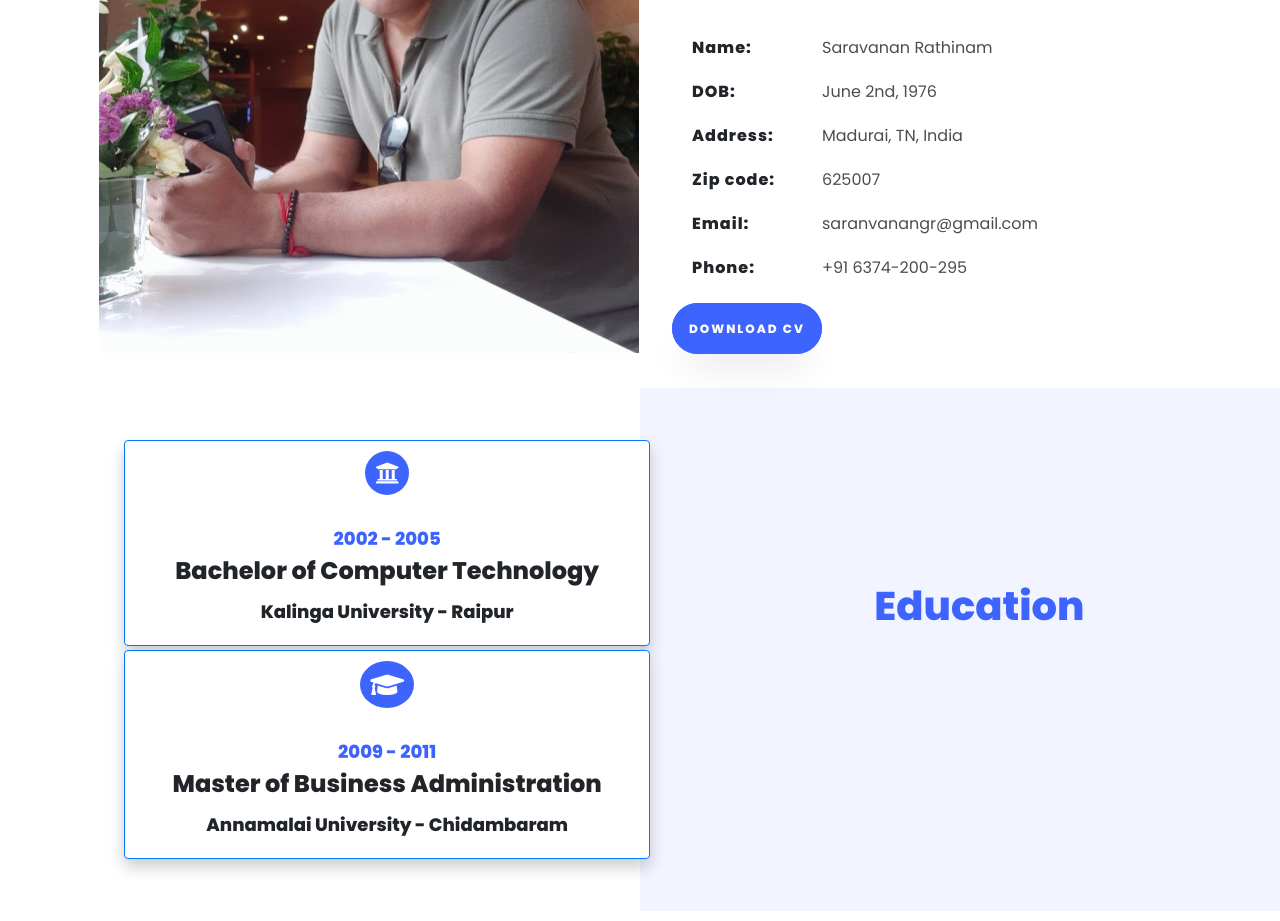
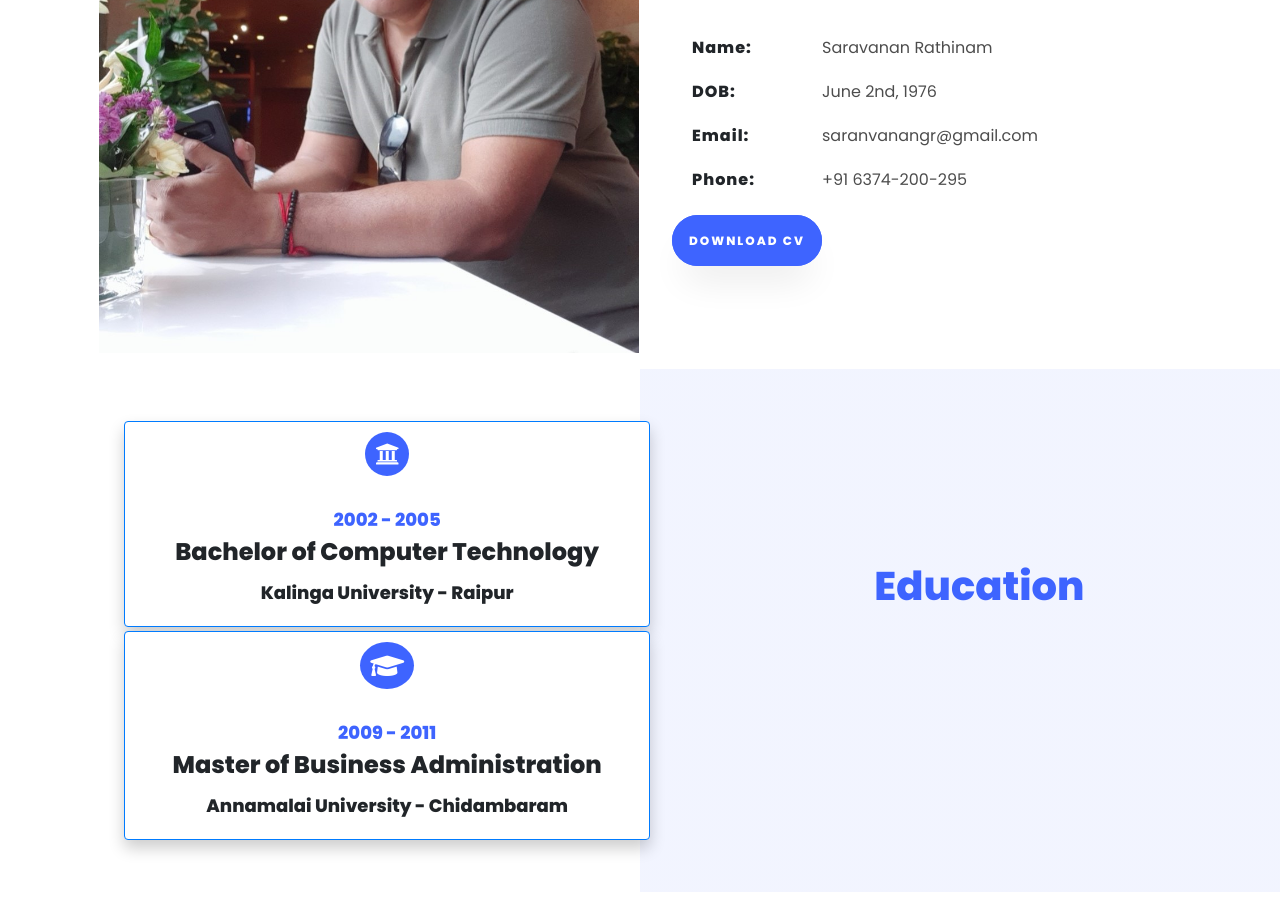
Before and after one commit to theprag0/portfolio-web_react, a React (Create React App) app: page / in a window 1280 px wide. Shown: the part 1080-2001 px from the top of the page. Built offline with nearby package versions, Linux system fonts and the light colour scheme.

Commit message:
refactor App

```diff
--- a/public/index.html
+++ b/public/index.html
@@ -32,7 +32,7 @@
     <link rel="stylesheet" href="https://use.fontawesome.com/releases/v5.11.2/css/all.css">
     <title>React App</title>
   </head>
-  <body data-spy="scroll" data-target=".navbar" data-offset="50">
+  <body data-spy="scroll" data-target=".navbar" data-offset="70">
     <noscript>You need to enable JavaScript to run this app.</noscript>
     <div id="root"></div>
     <!--
--- a/src/About.js
+++ b/src/About.js
@@ -1,7 +1,7 @@
 import React from 'react';
 import './styles/About.css';
 
-function About({mainImg, firstName, lastName, email, address, zipcode, phone, dob, cv}) {
+function About({mainImg, firstName, lastName, email, phone, dob, cv}) {
     return (
         <section className="About container" id="about">
             <div className="row justify-content-center">
@@ -25,14 +25,6 @@ function About({mainImg, firstName, lastName, email, address, zipcode, phone, do
                             <span>{dob}</span>
                         </li>
                         <li className="d-flex">
-                            <span><strong>Address:</strong></span>
-                            <span>{address}</span>
-                        </li>
-                        <li className="d-flex">
-                            <span><strong>Zip code:</strong></span>
-                            <span>{zipcode}</span>
-                        </li>
-                        <li className="d-flex">
                             <span><strong>Email:</strong></span>
                             <span>{email}</span>
                         </li>
--- a/src/App.js
+++ b/src/App.js
@@ -12,8 +12,20 @@ function App({mainProps = defaultProps}) {
   return (
     <>
       <Navbar />
-      <Home {...mainProps}/>
-      <About {...mainProps}/>
+      <Home
+        firstName={mainProps.firstName}
+        lastName={mainProps.lastName}
+        roles={mainProps.roles}
+      />
+      <About
+        mainImg={mainProps.mainImg}
+        firstName={mainProps.firstName}
+        lastName={mainProps.lastName}
+        email={mainProps.email}
+        phone={mainProps.phone}
+        dob={mainProps.dob}
+        cv={mainProps.cv}
+      />
       <Resume exp={mainProps.experience} awards={mainProps.awards}/>
       <Contact />
       <Footer />
```
